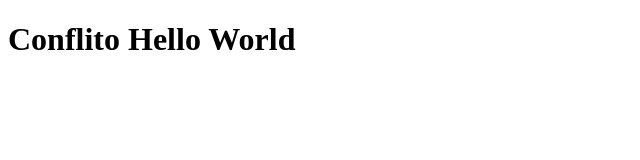
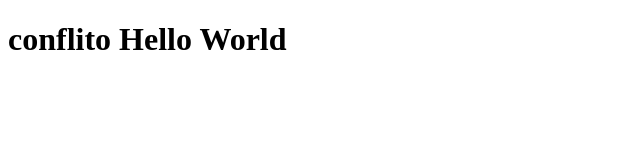
Before and after one commit to lucascostasantos/quartoanovespertino2024, a plain HTML site: page index.html in a window 1280 px wide. Shown: the whole page, without its empty margins (0-640 px from the left). Drawn offline with Linux system fonts and the light colour scheme.

Commit message:
Alteração no codigo

```diff
--- a/index.html
+++ b/index.html
@@ -8,7 +8,7 @@
 </head>
 <body>
 
-    <h1>Conflito Hello World</h1>
+    <h1>conflito Hello World</h1>
 
 
 </body>
```
